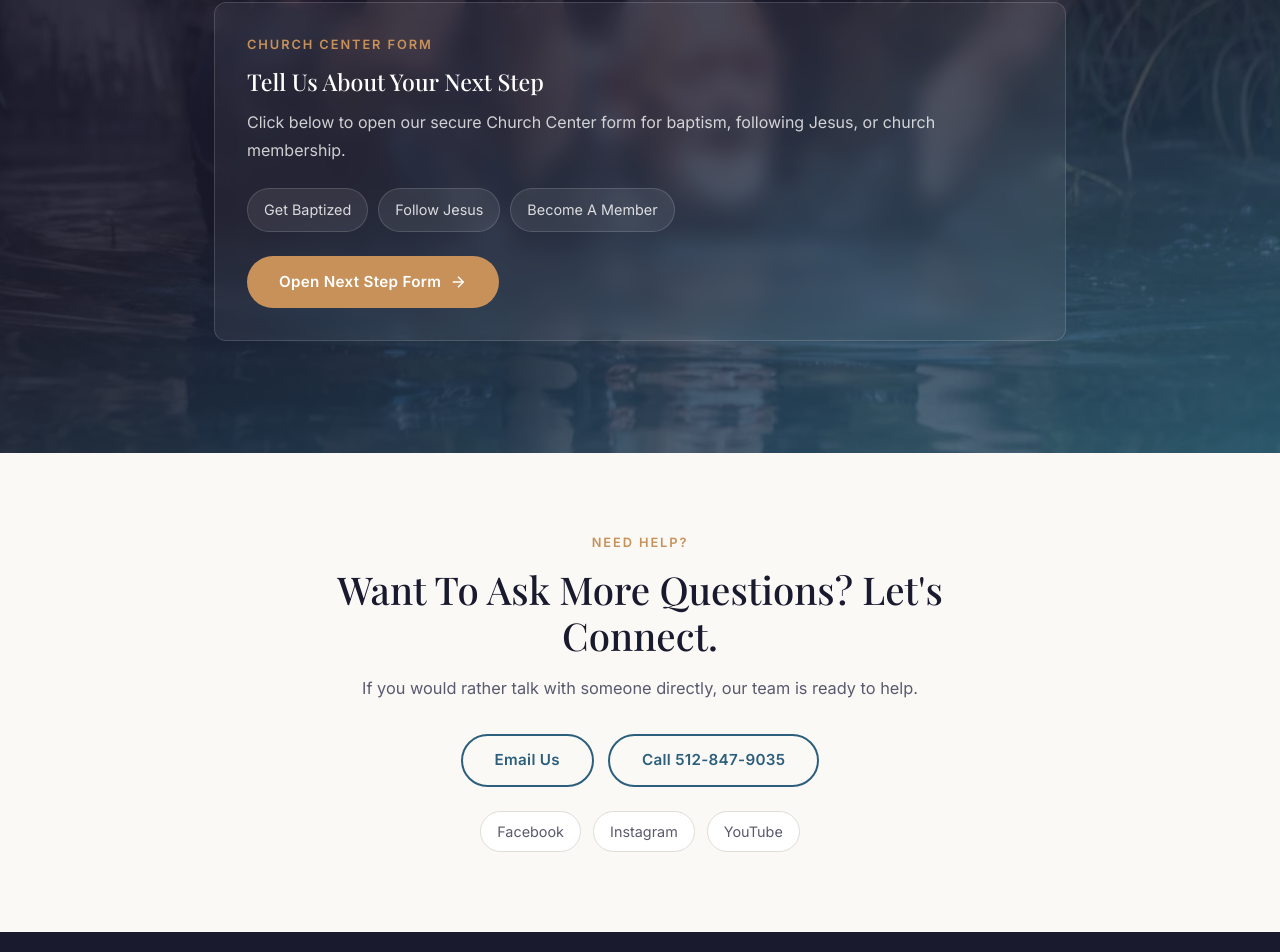
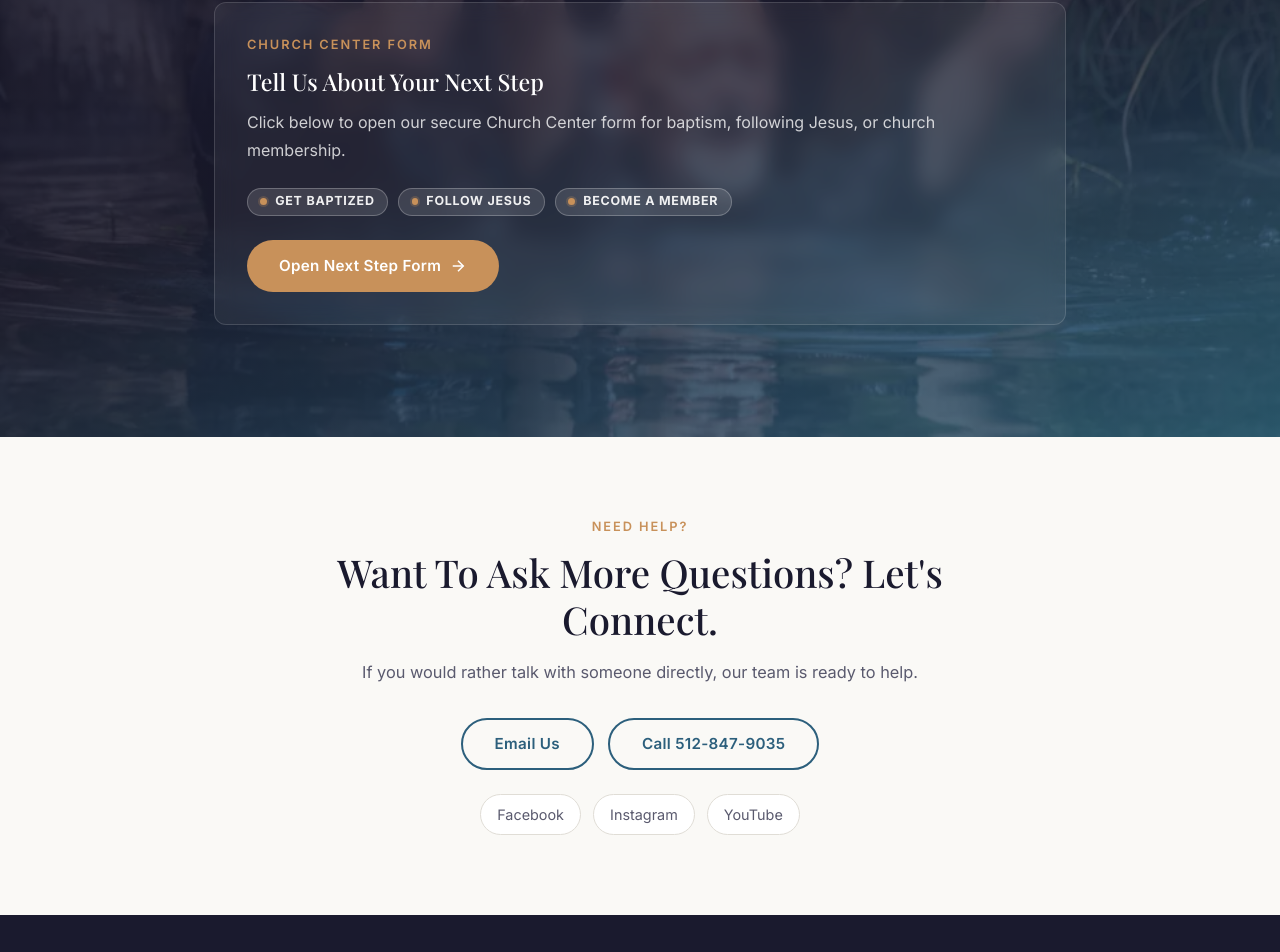
Before and after one commit to JimmyMcBride/wfbc_poc, a SvelteKit app: page /connect in a window 1280 px wide. Shown: the part 1355-2307 px from the top of the page. Built offline with nearby package versions, Linux system fonts and the light colour scheme.

Commit message:
Fix navigation scroll behavior and update connect/newsletter CTAs

```diff
--- a/src/lib/components/EventsCTA.svelte
+++ b/src/lib/components/EventsCTA.svelte
@@ -6,7 +6,7 @@
 			<a href="https://fbcwimberley.churchcenter.com/registrations" class="btn btn-outline hover:btn-outline-hover">
 				Find Upcoming Events
 			</a>
-			<a href="http://eepurl.com/bUEnaz" class="btn btn-accent hover:btn-accent-hover">
+			<a href="#stay-in-the-loop" class="btn btn-accent hover:btn-accent-hover">
 				Signup For Our Weekly Email Newsletter
 			</a>
 		</div>
--- a/src/lib/components/Newsletter.svelte
+++ b/src/lib/components/Newsletter.svelte
@@ -47,7 +47,7 @@
 	}
 </script>
 
-<section class="relative py-20 md:py-28 overflow-hidden">
+<section id="stay-in-the-loop" class="relative py-20 md:py-28 overflow-hidden">
 	<div class="absolute inset-0 bg-cover bg-center bg-fixed" style="background-image: url('/images/remote/fbcwimberley.com-s-h-gue-CjMwAu4-OqY-unsplash-scaled-f09ccd30b3.webp')">
 		<div class="dark-overlay"></div>
 	</div>
--- a/src/lib/components/NextStep.svelte
+++ b/src/lib/components/NextStep.svelte
@@ -1,9 +1,10 @@
 <script lang="ts">
 	import { goto } from '$app/navigation';
 
-	function goToConnect(event: MouseEvent) {
+	async function goToConnect(event: MouseEvent) {
 		event.preventDefault();
-		goto('/connect', { noScroll: false });
+		await goto('/connect', { noScroll: false });
+		window.scrollTo({ top: 0, left: 0, behavior: 'auto' });
 	}
 </script>
 
--- a/src/routes/+layout.svelte
+++ b/src/routes/+layout.svelte
@@ -1,5 +1,6 @@
 <script lang="ts">
 	import '../app.css';
+	import { afterNavigate, disableScrollHandling } from '$app/navigation';
 	import Header from '$lib/components/Header.svelte';
 	import Footer from '$lib/components/Footer.svelte';
 	import { initThemeListener } from '$lib/stores/theme';
@@ -9,6 +10,22 @@
 
 	onMount(() => {
 		initThemeListener();
+	});
+
+	afterNavigate(({ from, to }) => {
+		if (!to || to.url.hash) {
+			return;
+		}
+
+		const routeChanged = !from || from.url.pathname !== to.url.pathname || from.url.search !== to.url.search;
+		if (!routeChanged) {
+			return;
+		}
+
+		disableScrollHandling();
+		requestAnimationFrame(() => {
+			window.scrollTo({ top: 0, left: 0, behavior: 'auto' });
+		});
 	});
 </script>
 
--- a/src/routes/connect/+page.svelte
+++ b/src/routes/connect/+page.svelte
@@ -4,7 +4,6 @@
 
 <svelte:head>
 	<title>Connect - First Baptist Church Wimberley</title>
-	<script src="https://js.churchcenter.com/modal/v1"></script>
 </svelte:head>
 
 <section class="relative min-h-[52vh] md:min-h-[58vh] flex items-end justify-center overflow-hidden">
@@ -83,16 +82,15 @@
 			</p>
 
 			<div class="flex flex-wrap gap-2.5 mb-6">
-				<span class="option-pill">Get Baptized</span>
-				<span class="option-pill">Follow Jesus</span>
-				<span class="option-pill">Become A Member</span>
+				<span class="option-badge">Get Baptized</span>
+				<span class="option-badge">Follow Jesus</span>
+				<span class="option-badge">Become A Member</span>
 			</div>
 
 			<a
 				href={nextStepFormUrl}
 				target="_blank"
 				rel="noopener"
-				data-open-in-church-center-modal="true"
 				class="nextstep-submit inline-flex items-center justify-center gap-2 py-3.5 px-8 rounded-full bg-(--color-accent) text-white font-semibold text-[0.95rem] tracking-[0.02em] transition-all duration-300 ease-[cubic-bezier(0.23,1,0.32,1)] hover:bg-(--color-accent-hover) hover:-translate-y-0.5 hover:shadow-[0_8px_24px_rgba(200,145,90,0.3)]"
 			>
 				Open Next Step Form
@@ -146,16 +144,30 @@
 		backdrop-filter: blur(10px);
 	}
 
-	.option-pill {
+	.option-badge {
 		display: inline-flex;
 		align-items: center;
 		justify-content: center;
-		padding: 0.6rem 1rem;
-		border-radius: var(--radius-full);
-		border: 1px solid rgba(255, 255, 255, 0.14);
-		background: rgba(255, 255, 255, 0.08);
-		color: rgba(255, 255, 255, 0.82);
-		font-size: 0.9rem;
+		gap: 0.5rem;
+		padding: 0.42rem 0.78rem;
+		border-radius: 999px;
+		border: 1px solid rgba(255, 255, 255, 0.24);
+		background: rgba(255, 255, 255, 0.12);
+		color: rgba(255, 255, 255, 0.92);
+		font-size: 0.78rem;
+		font-weight: 700;
+		letter-spacing: 0.06em;
+		text-transform: uppercase;
+		line-height: 1;
+	}
+
+	.option-badge::before {
+		content: '';
+		width: 0.42rem;
+		height: 0.42rem;
+		border-radius: 999px;
+		background: var(--color-accent);
+		box-shadow: 0 0 0 2px rgba(200, 145, 90, 0.22);
 	}
 
 	.nextstep-submit:hover svg {
```
